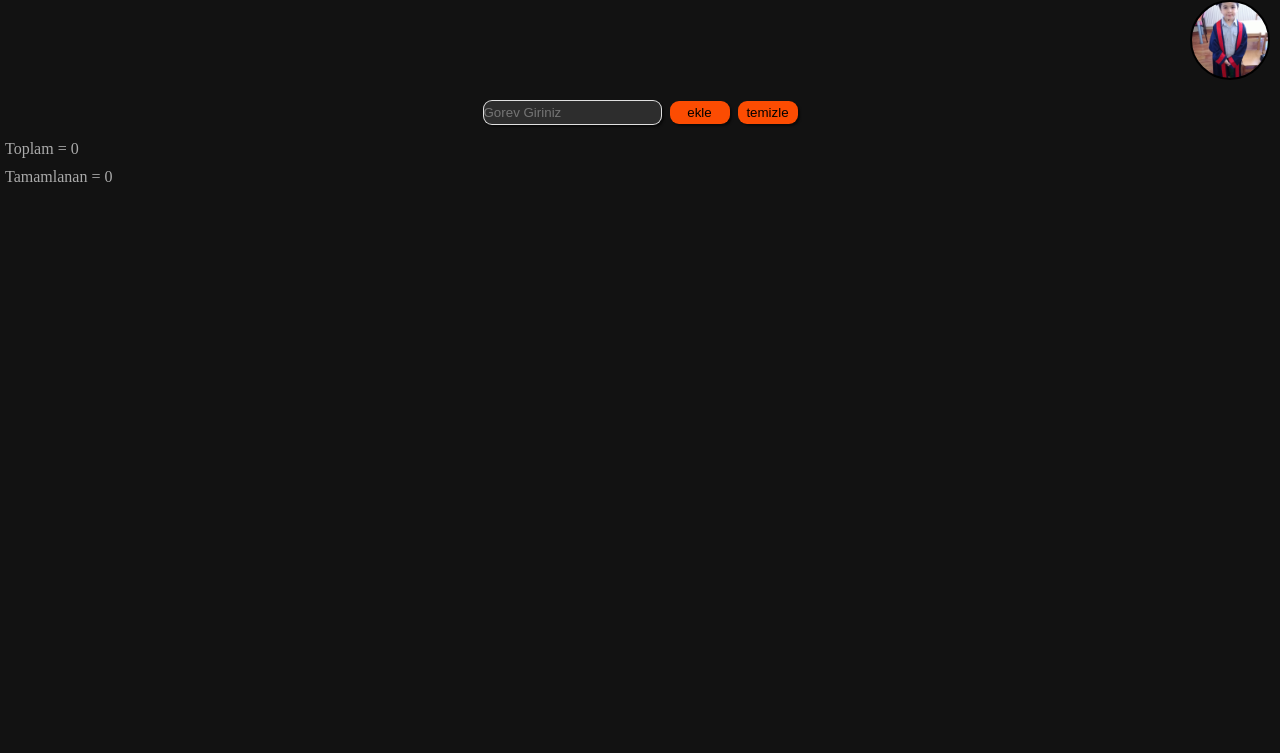
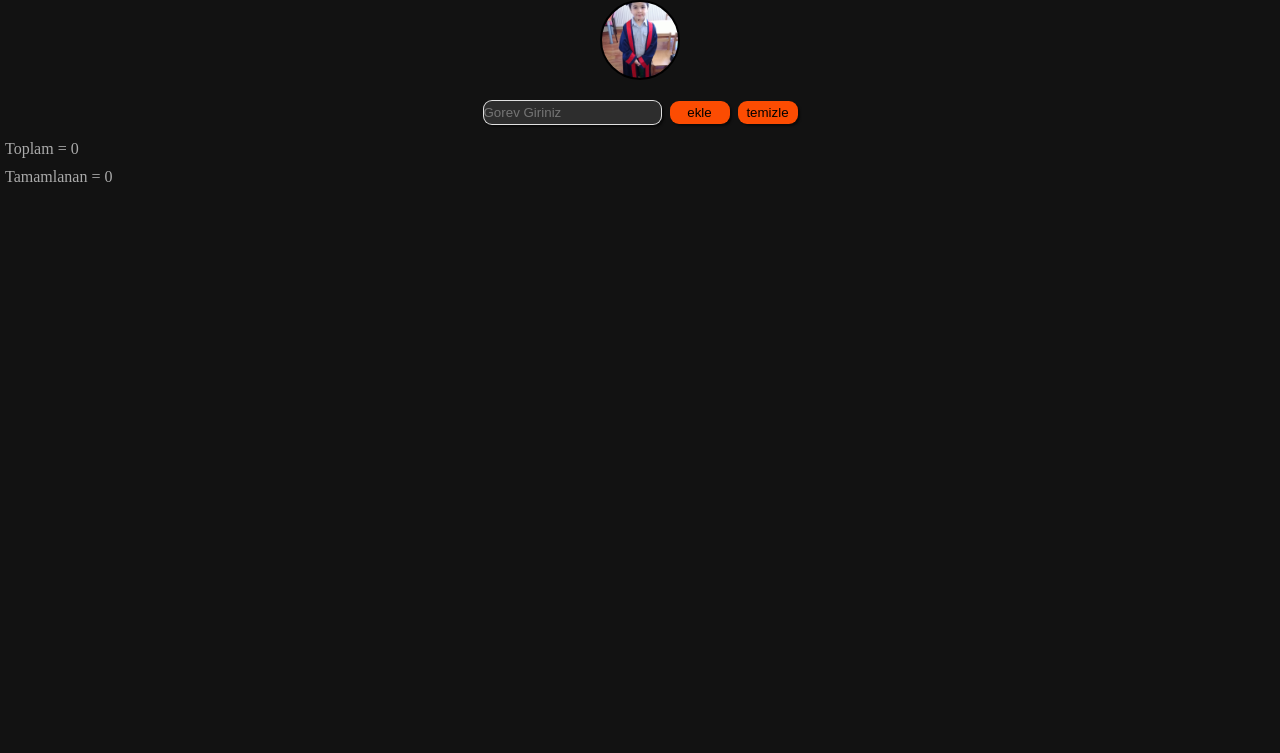
Before and after one commit to Erenelgin/to-do-runap, a plain HTML site: page index.html in a window 1280 px wide. Shown: the part 47-800 px from the top of the page. Drawn offline with Linux system fonts and the light colour scheme.

Commit message:
Update style.css

```diff
--- a/style.css
+++ b/style.css
@@ -81,7 +81,9 @@ p{
   justify-content:flex-end;
 }
 @media(min-width:1024px){
-  hero-cap{
+  .hero-cap{
+     text-align:center;
      justify-content:center;
+     align-items:center;
   }
 }
```
